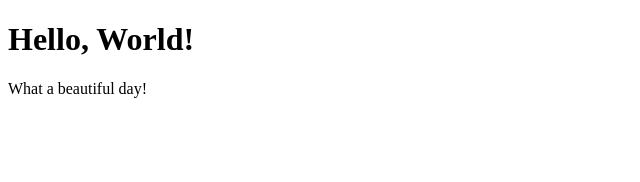
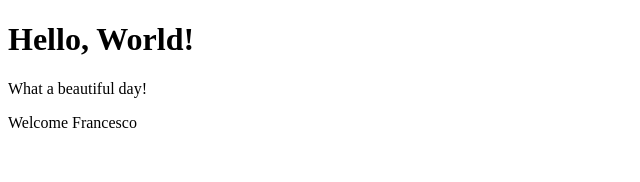
Before and after one commit to Baku305/react-exercises, a React (Create React App) app in the folder react-exercises/: page / in a window 1280 px wide. Shown: the top 182 px of the page, without its empty margins (0-640 px from the left). Built offline with nearby package versions, Linux system fonts and the light colour scheme.

Commit message:
features/props-01 (Welcome class)

```diff
--- a/react-exercises/src/Components-03.jsx
+++ b/react-exercises/src/Components-03.jsx
@@ -1,10 +1,12 @@
 import React from "react";
 import { Hello } from "./Components-02";
+import { Welcome } from "./Props-01";
 
 const HelloEl = <Hello/>
+const WelcomeEl = <Welcome name = "Francesco"/>
 
 export class App extends React.Component{
     render(){
-        return <div>{HelloEl}</div>
+        return <div>{HelloEl} {WelcomeEl}</div>
     }
 }
--- /dev/null
+++ b/react-exercises/src/Props-01.jsx
@@ -0,0 +1,8 @@
+import React from "react";
+
+
+export class Welcome extends React.Component{
+    render(){
+        return <p>Welcome {this.props.name}</p>
+    }
+}
```
